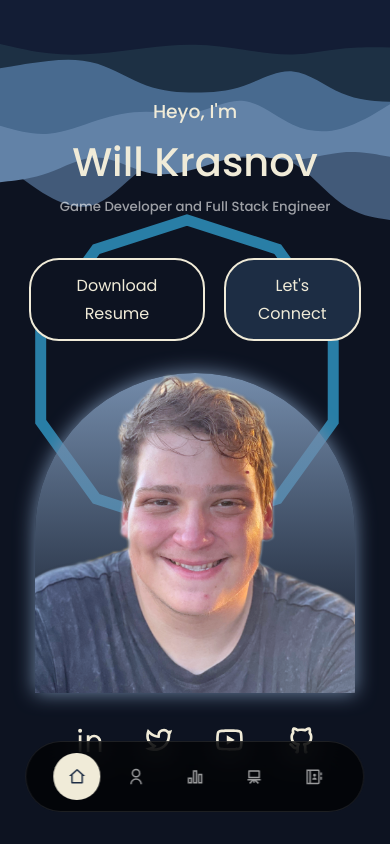
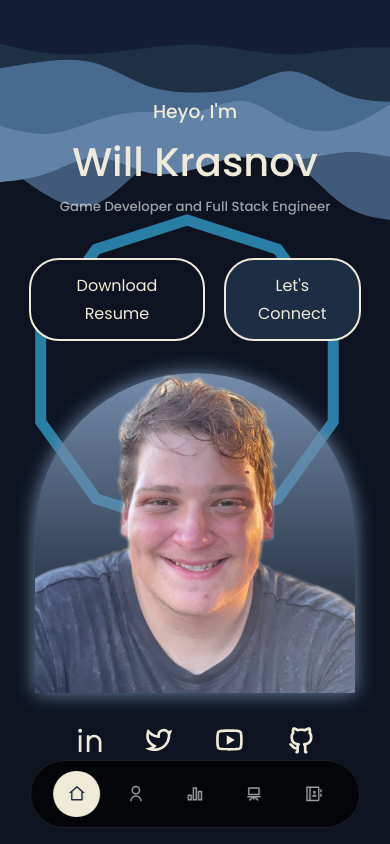
Before and after one commit to willkoman/portfolio, a React (Create React App) app: page / in a window 390 px wide. Shown: the top 844 px of the page. Built offline with nearby package versions, Linux system fonts and the light colour scheme.

Commit message:
Update nav.css

```diff
--- a/src/components/nav/nav.css
+++ b/src/components/nav/nav.css
@@ -16,6 +16,12 @@ nav {
   -o-border-radius: 3rem;
   backdrop-filter: blur(15px);
   border: 1px solid rgba(255, 255, 255, 0.1);
+
+  /* Mobile browser stability fixes */
+  -webkit-transform: translateX(-50%);
+  -moz-transform: translateX(-50%);
+  -ms-transform: translateX(-50%);
+  -o-transform: translateX(-50%);
 }
 
 nav a {
@@ -40,3 +46,26 @@ nav a.active {
   background: var(--color-primary);
   color: var(--color-bg-variant);
 }
+
+/* Mobile optimizations */
+@media screen and (max-width: 768px) {
+  nav {
+    bottom: 1.5rem;
+    padding: 0.6rem 1.4rem;
+    /* Use 3D transforms for better mobile performance */
+    -webkit-transform: translate3d(-50%, 0, 0);
+    transform: translate3d(-50%, 0, 0);
+    /* Prevent mobile browsers from moving the element during scroll */
+    -webkit-backface-visibility: hidden;
+    backface-visibility: hidden;
+    will-change: transform;
+  }
+}
+
+/* Additional fix for iOS Safari and mobile Chrome */
+@media screen and (max-width: 768px) and (orientation: portrait) {
+  nav {
+    /* More aggressive bottom positioning for portrait mobile */
+    bottom: 1rem;
+  }
+}
```
